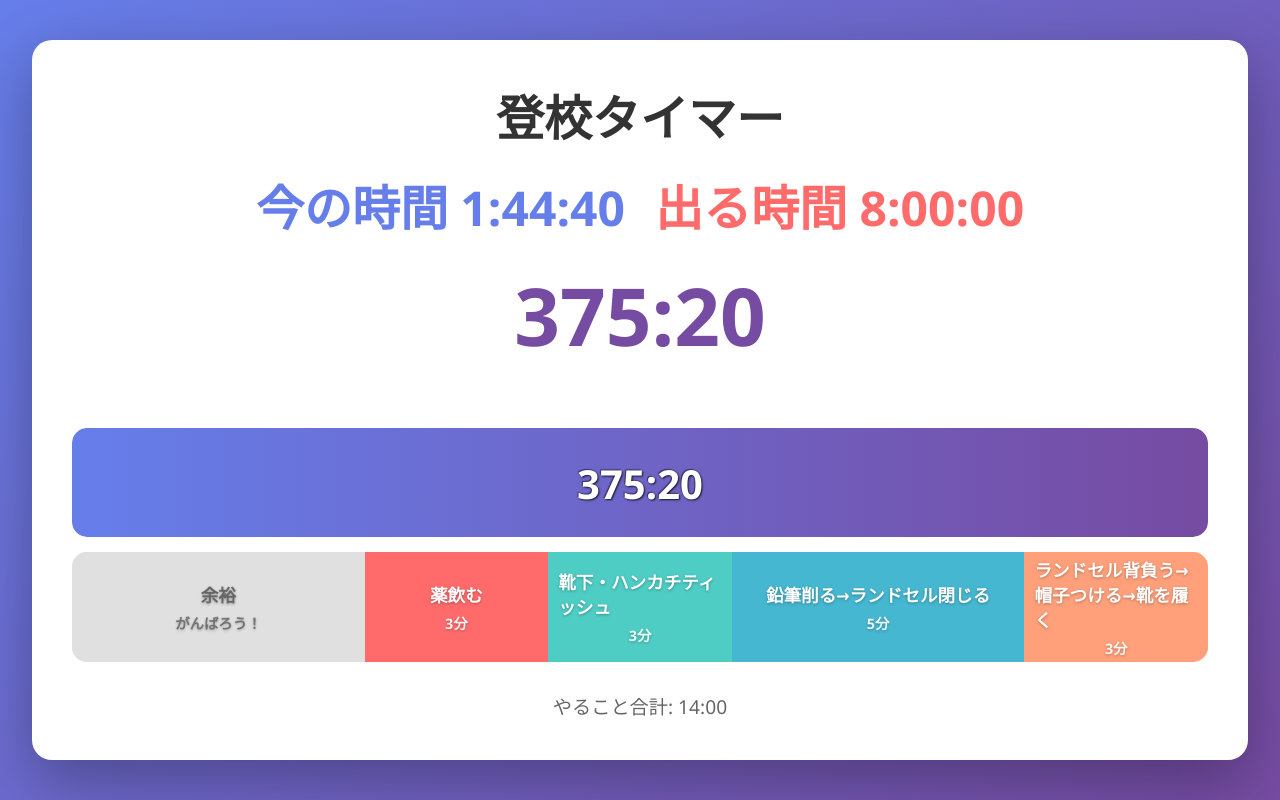
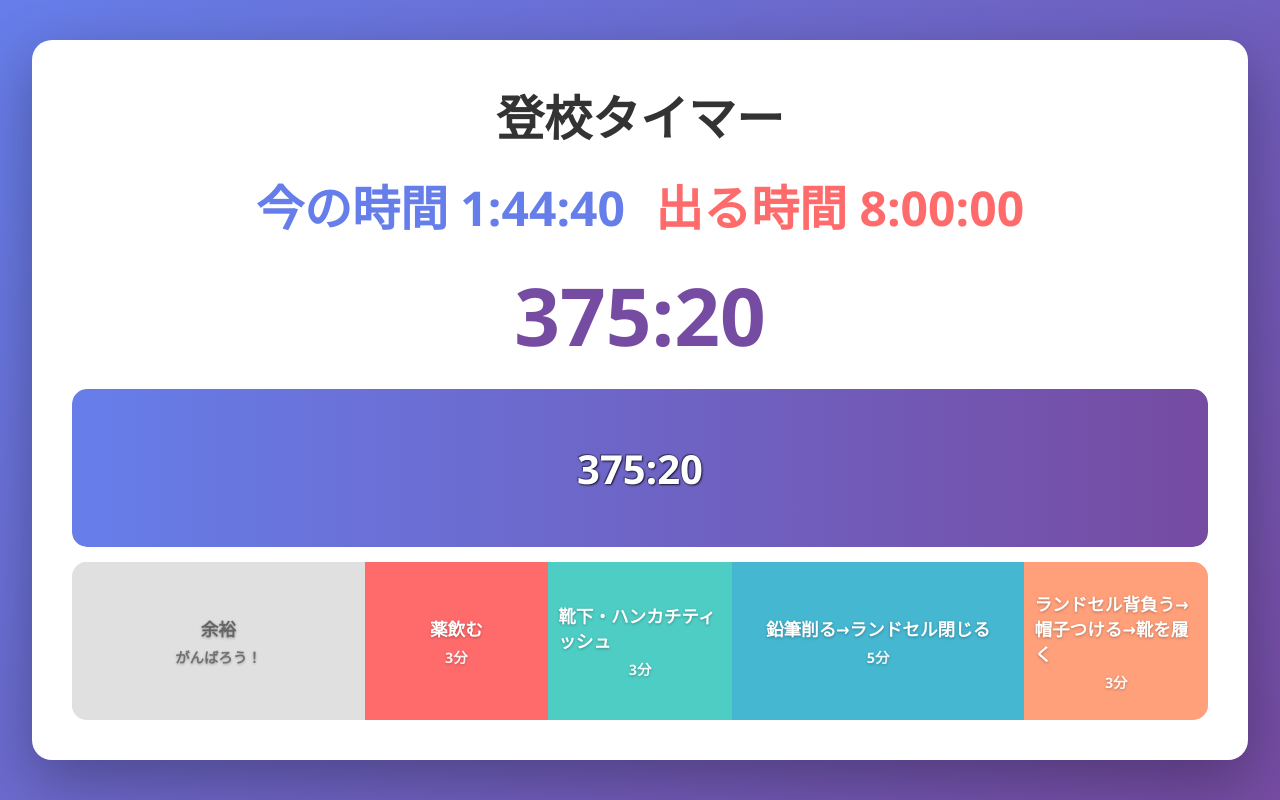
Before and after one commit to yasuraok/timer, a plain HTML site: page index.html in a window 1280 px wide. Drawn offline with Linux system fonts and the light colour scheme.

Commit message:
見た目改善

```diff
--- a/app.js
+++ b/app.js
@@ -86,25 +86,13 @@ function renderTasks() {
     if (config && config.bufferMinutes > 0) {
         const bufferSegment = document.createElement('div');
         bufferSegment.className = 'task-segment buffer-segment';
+        bufferSegment.id = 'bufferSegment';
         bufferSegment.style.backgroundColor = '#e0e0e0';
         bufferSegment.style.flex = `${config.bufferMinutes} 1 0`;
 
-        // 状況に応じたメッセージを表示
-        const completedCount = completedTasks.size;
-        const totalCount = tasks.length;
-        let message = '';
-
-        if (completedCount === 0) {
-            message = 'がんばろう！';
-        } else if (completedCount === totalCount) {
-            message = 'よくできました！';
-        } else {
-            message = `あと${totalCount - completedCount}つ！`;
-        }
-
         bufferSegment.innerHTML = `
             <div class="task-name-label">余裕</div>
-            <div class="task-duration-label">${message}</div>
+            <div class="task-duration-label" id="bufferMessage">がんばろう！</div>
         `;
 
         tasksBar.appendChild(bufferSegment);
@@ -201,6 +189,37 @@ function setText(id, text) {
 }
 
 /**
+ * バッファーメッセージを更新
+ */
+function updateBufferMessage() {
+    const bufferMessage = document.getElementById('bufferMessage');
+    if (!bufferMessage) return;
+
+    const completedCount = completedTasks.size;
+    const totalCount = tasks.length;
+    const now = new Date();
+    const target = getTargetDate();
+    const remainingSeconds = Math.floor((target.getTime() - now.getTime()) / 1000);
+    const remainingTaskSeconds = getRemainingTaskTime();
+
+    let message = '';
+
+    // 時間不足の警告を優先表示
+    if (remainingTaskSeconds > remainingSeconds && remainingSeconds > 0) {
+        const shortfall = remainingTaskSeconds - remainingSeconds;
+        message = `⚠️ ${formatDuration(shortfall)} 足りない！`;
+    } else if (completedCount === 0) {
+        message = 'がんばろう！';
+    } else if (completedCount === totalCount) {
+        message = 'よくできました！';
+    } else {
+        message = `あと${totalCount - completedCount}つ！`;
+    }
+
+    bufferMessage.textContent = message;
+}
+
+/**
  * 目標時刻を取得
  * @returns {Date} 目標時刻
  */
@@ -281,14 +300,11 @@ function updateTimer() {
     // カウントダウン表示
     setText('countdown', formatDuration(remainingSeconds));
 
-    // 残り時間とタスク合計時間を表示
+    // 残り時間表示
     setText('remainingTime', formatDuration(remainingSeconds));
-    setText('totalTaskTime', formatDuration(remainingTaskSeconds));
 
-    // 警告メッセージ
-    const isWarning = remainingTaskSeconds > remainingSeconds && remainingSeconds > 0;
-    const warningMessage = isWarning ? `⚠️ 時間が ${formatDuration(remainingTaskSeconds - remainingSeconds)} 足りません！` : '';
-    setText('warningText', warningMessage);
+    // バッファーメッセージを更新
+    updateBufferMessage();
 
     // プログレスバーを更新
     updateProgress();
--- a/index.html
+++ b/index.html
@@ -16,7 +16,6 @@
             </div>
             <div class="countdown-display">
                 <div class="countdown-text" id="countdown">--:--</div>
-                <div class="warning-text" id="warningText"></div>
             </div>
         </div>
 
@@ -31,10 +30,6 @@
             <div class="tasks-bar-container">
                 <div class="tasks-bar" id="tasksBar"></div>
             </div>
-
-            <div class="time-info">
-                <span>やること合計: <span id="totalTaskTime">--:--</span></span>
-            </div>
         </div>
 
     </div>
```
Also changed, not shown: style.css (line endings or trailing spaces).
